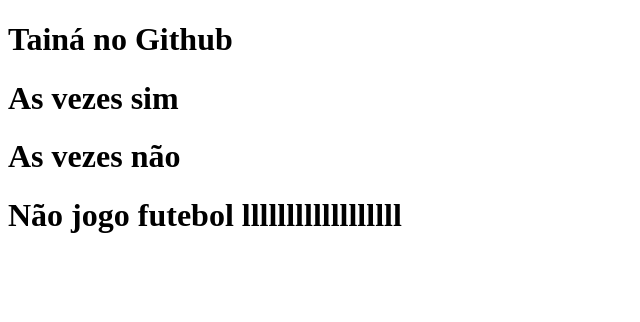
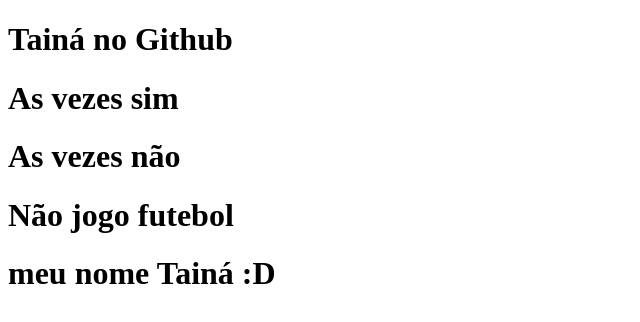
Before and after one commit to Taina333/meu-primeiro, a plain HTML site: page index.html in a window 1280 px wide. Shown: the whole page, without its empty margins (0-640 px from the left). Drawn offline with Linux system fonts and the light colour scheme.

Commit message:
Update index.html

```diff
--- a/index.html
+++ b/index.html
@@ -9,6 +9,7 @@
     <h1>Tainá no Github</h1>
     <h1>As vezes sim</h1>
     <h1>As vezes não</h1>
-    <h1>Não jogo futebol llllllllllllllllll</h1>
+    <h1>Não jogo futebol</h1>
+    <h1>meu nome Tainá :D</h1>
 </body>
 </html>
```
